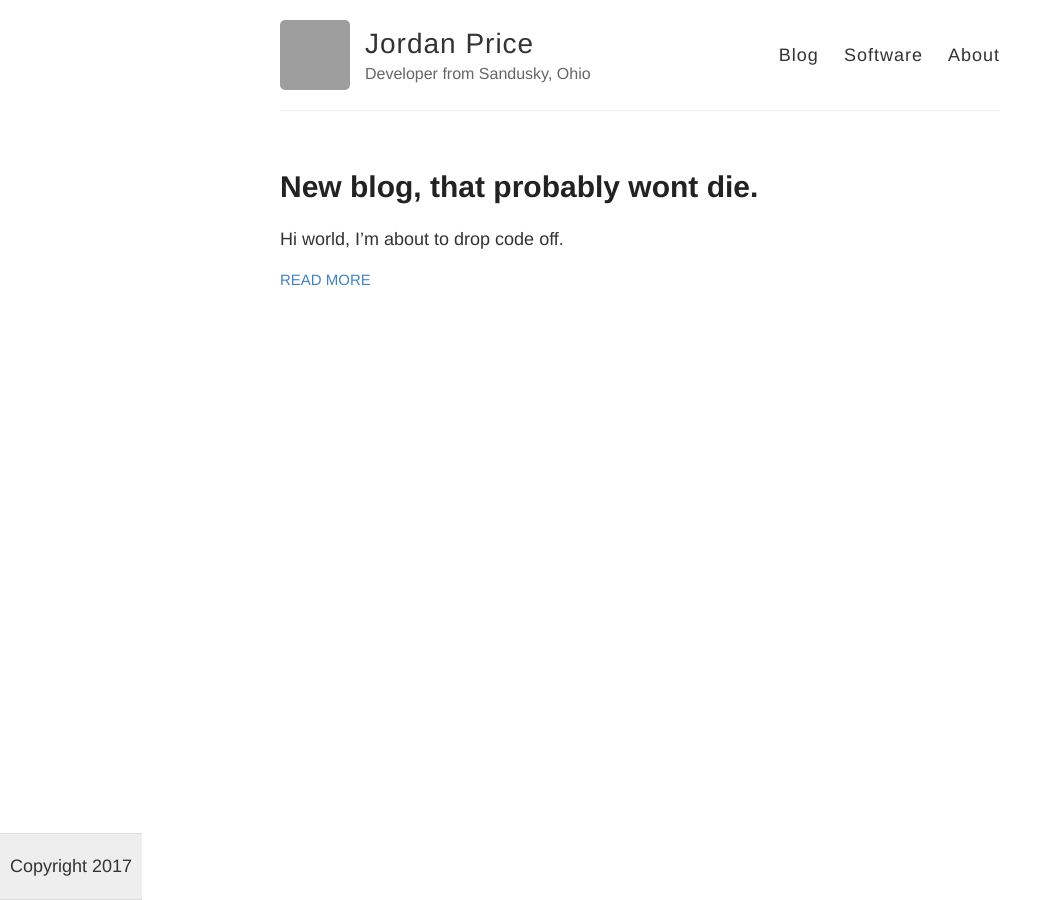
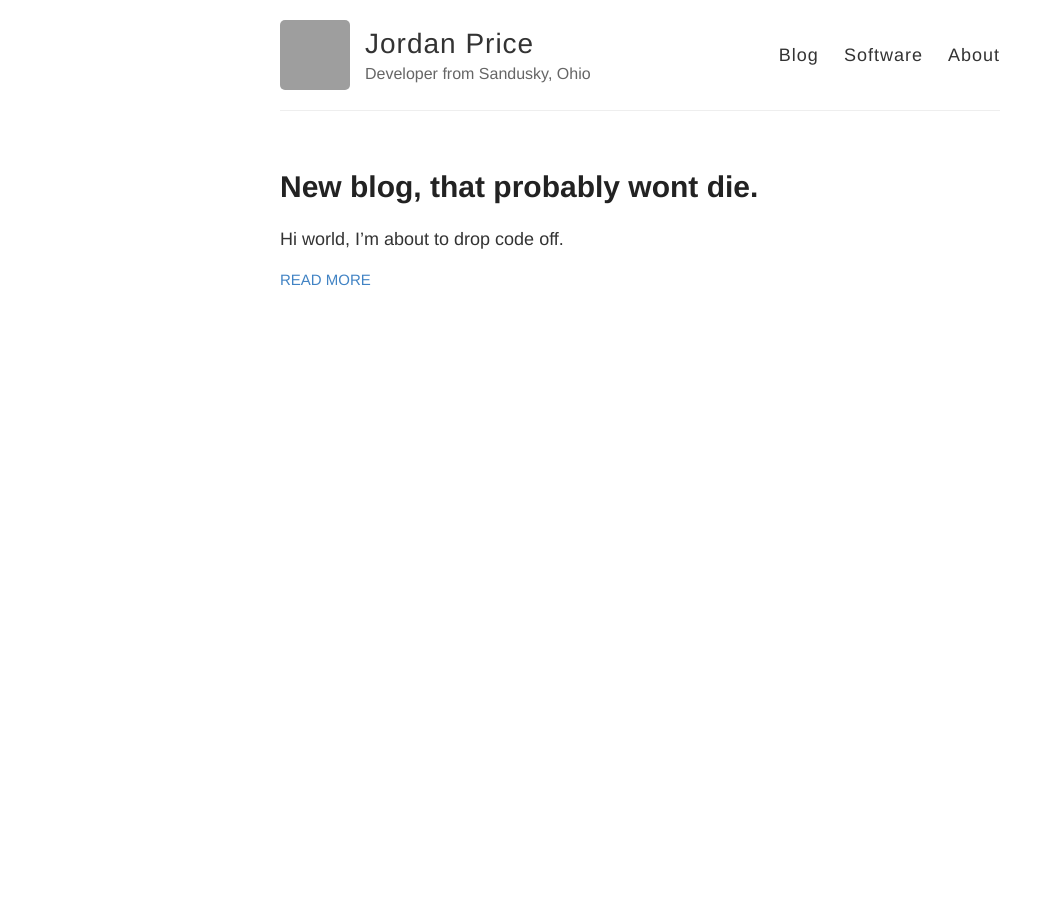
Before and after one commit to thejordanprice/thejordanprice.github.io, a Jekyll site: the page built from index.html, in a window 1280 px wide. Shown: the whole page, without its empty margins (0-1062 px from the left). Built offline with Jekyll 4.4.1, drawn with Linux system fonts in a browser that asks for light colours; grey boxes are pictures that could not be loaded.

Commit message:
modified:   _layouts/default.html

```diff
--- a/_layouts/default.html
+++ b/_layouts/default.html
@@ -39,14 +39,14 @@
       {{ content }}
     </div>
 
-    <div class="wrapper-footer">
+    <!-- <div class="wrapper-footer">
       <div class="container">
         <footer class="footer">
-          <!-- {% include svg-icons.html %} -->
+          {% include svg-icons.html %}
           Copyright 2017
         </footer>
       </div>
-    </div>
+    </div> -->
 
     {% include analytics.html %}
   </body>
```
